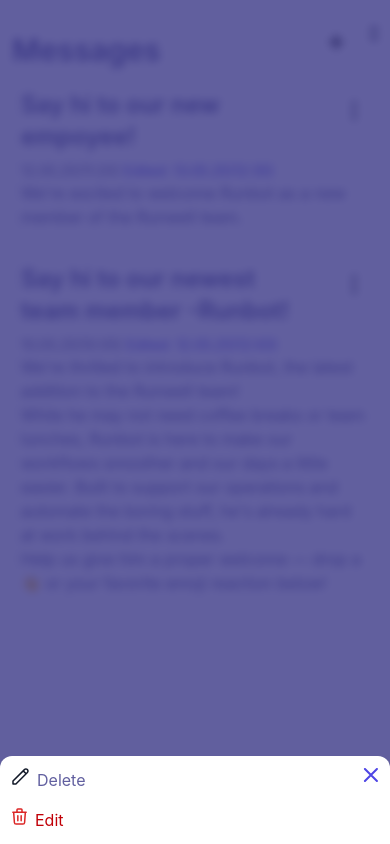
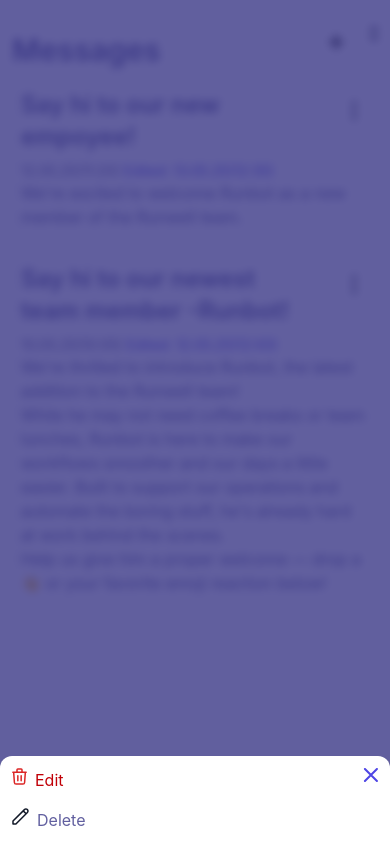
Before and after one commit to Off-Grid-Dev/runwell_recruitment-task, a Next.js app: page / in a window 390 px wide. Both pictures are taken after a click on the button 354 px from the left and 284 px from the top of the page. Built offline with nearby package versions, Linux system fonts and the light colour scheme.

Commit message:
added confirmation message on delete (mobile)

```diff
--- a/app/page.tsx
+++ b/app/page.tsx
@@ -15,6 +15,7 @@ interface PostData {
   timeEdit: string;
   content: string | string[];
   edit: boolean;
+  showDeleteConfirm?: boolean;
 }
 
 const getNow = () => {
@@ -32,7 +33,6 @@ const Home: FC = () => {
   const [editIdx, setEditIdx] = useState<number | null>(null);
   const [openOptionsIdx, setOpenOptionsIdx] = useState<number | null>(null);
 
-  // On mount, load posts from localStorage or initialize with mockData if empty
   useEffect(() => {
     if (typeof window !== 'undefined') {
       const stored = localStorage.getItem('posts');
@@ -45,7 +45,6 @@ const Home: FC = () => {
     }
   }, []);
 
-  // Persist posts to localStorage on change
   useEffect(() => {
     if (typeof window !== 'undefined') {
       localStorage.setItem('posts', JSON.stringify(posts));
@@ -125,17 +124,6 @@ const Home: FC = () => {
                       {/* Desktop options */}
                       <div className="hidden sm:absolute sm:top-2 sm:-right-20 sm:flex sm:flex-col sm:gap-2 sm:p-2 sm:border-[1px] sm:border-gray-100 sm:drop-shadow-sm sm:shadow-gray-500 sm:rounded-md sm:bg-white">
                         <button
-                          className="flex gap-2 rounded hover:opacity-50 transition-opacity cursor-pointer"
-                          onClick={() => {
-                            handleDelete(idx);
-                            setOpenOptionsIdx(null);
-                          }}
-                          aria-label="Delete post"
-                        >
-                          <img src="./assets/pencil-edit.svg" />
-                          Delete
-                        </button>
-                        <button
                           className="flex gap-2 rounded text-red-700 hover:opacity-70 transition-opacity cursor-pointer"
                           onClick={() => {
                             handleEdit(idx);
@@ -146,14 +134,6 @@ const Home: FC = () => {
                           <img src="./assets/trash.svg" />
                           Edit
                         </button>
-                      </div>
-                      {/* Mobile options drawer/modal */}
-                      <div
-                        className={`sm:hidden fixed inset-0 z-50 grid bg-primary-modal backdrop-blur-xs transition-all duration-300`}
-                      >
-                        <div
-                          className={`flex flex-col gap-4 p-3 relative bg-white shadow-md rounded-t-xl w-full max-w-full mt-auto animate-slideup`}
-                        >
                         <button
                           className="flex gap-2 rounded hover:opacity-50 transition-opacity cursor-pointer"
                           onClick={() => {
@@ -165,6 +145,42 @@ const Home: FC = () => {
                           <img src="./assets/pencil-edit.svg" />
                           Delete
                         </button>
+                      </div>
+                      {/* Mobile options drawer/modal */}
+                      <div
+                        className={`sm:hidden fixed inset-0 z-50 grid bg-primary-modal backdrop-blur-xs transition-all duration-300`}
+                      >
+                        {openOptionsIdx === idx && openOptionsIdx !== null && openOptionsIdx === idx && posts[idx]?.showDeleteConfirm ? (
+                          <div className={`flex flex-col gap-4 p-3 relative bg-white shadow-md rounded-t-xl w-full max-w-full mt-auto animate-slideup`}>
+                            <div className='grid place-content-center w-12 h-12 mr-auto mb-2 p-3 aspect-square bg-red-300 rounded-full'>
+                              <img src="/assets/warning.svg" alt="Warning" className="" />
+                            </div>
+                            <div className='font-bold text-left'>Delete message?</div>
+                            <div className="font-md text-left">Are you sure you want to delete the message? Once the message is deleted, it can not be restored or accessed again</div>
+                            <div className="flex flex-col gap-4 w-full mt-2">
+                              <button
+                                className="flex-1 py-2 rounded-full bg-red-600 hover:bg-red-700 text-white font-medium transition-colors"
+                                onClick={() => {
+                                  handleDelete(idx);
+                                  setOpenOptionsIdx(null);
+                                }}
+                              >
+                                Delete message
+                              </button>
+                              <button
+                                className="flex-1 py-2 rounded-full bg-gray-200 hover:bg-gray-300 text-gray-700 font-medium transition-colors"
+                                onClick={() => {
+                                  setPosts(posts => posts.map((p, i) => i === idx ? { ...p, showDeleteConfirm: false } : p));
+                                }}
+                              >
+                                Cancel
+                              </button>
+                            </div>
+                          </div>
+                        ) : (
+                          <div
+                            className={`flex flex-col gap-4 p-3 relative bg-white shadow-md rounded-t-xl w-full max-w-full mt-auto animate-slideup`}
+                          >
                             <button
                               className="flex gap-2 rounded text-red-700 hover:opacity-70 transition-opacity cursor-pointer"
                               onClick={() => {
@@ -177,6 +193,16 @@ const Home: FC = () => {
                               Edit
                             </button>
                             <button
+                              className="flex gap-2 rounded hover:opacity-50 transition-opacity cursor-pointer"
+                              onClick={() => {
+                                setPosts(posts => posts.map((p, i) => i === idx ? { ...p, showDeleteConfirm: true } : p));
+                              }}
+                              aria-label="Delete post"
+                            >
+                              <img src="./assets/pencil-edit.svg" />
+                              Delete
+                            </button>
+                            <button
                               onClick={() => setOpenOptionsIdx(null)}
                               className="absolute top-3 right-3 hover:opacity-50 cursor-pointer hover:transition-opacity z-10"
                               aria-label="Close options"
@@ -184,6 +210,7 @@ const Home: FC = () => {
                               <img src="/assets/close-x.svg" alt="close options" />
                             </button>
                           </div>
+                        )}
                       </div>
                     </>
                   )}
```
Lines whose indentation alone changed are shown as unchanged.
